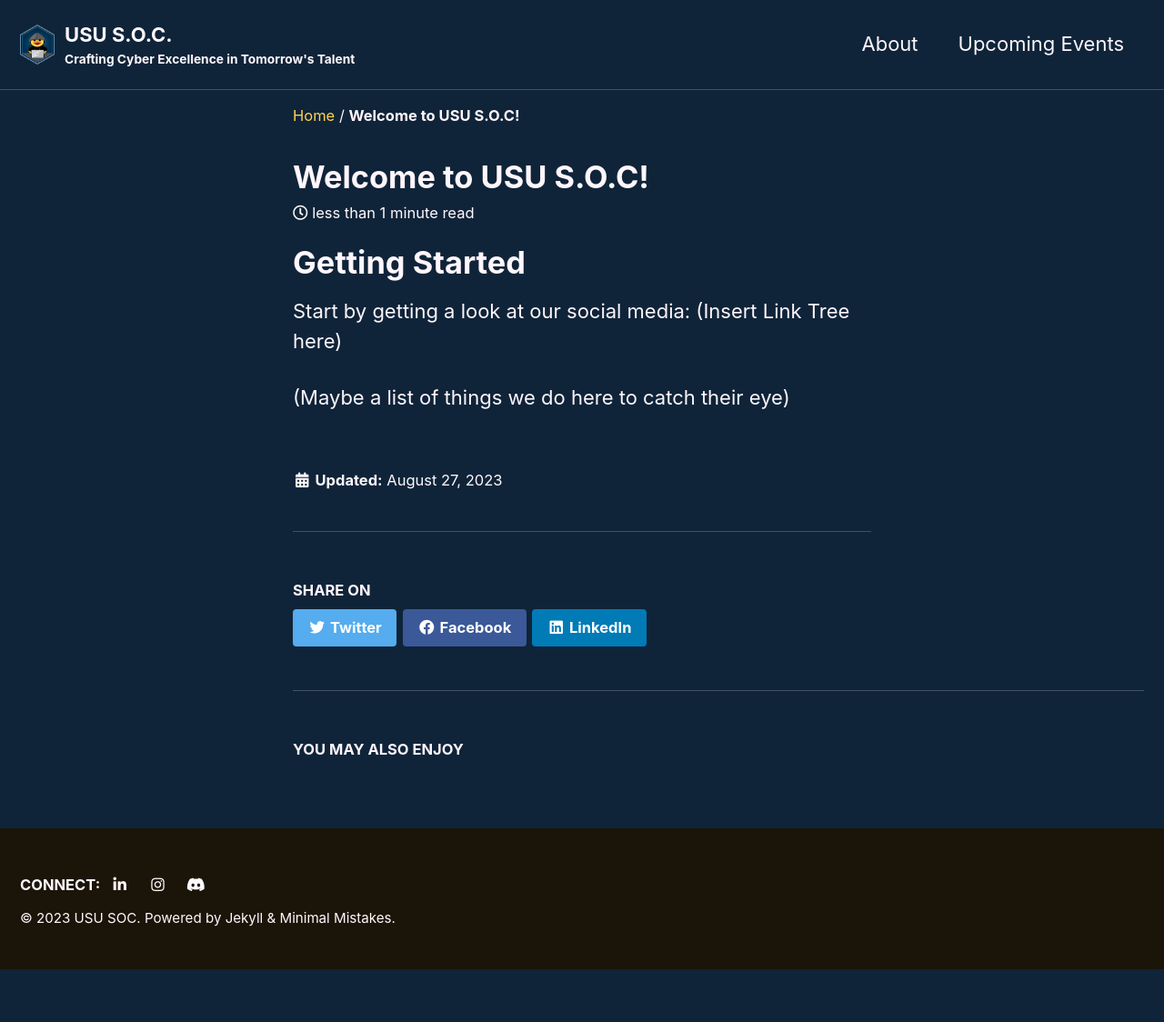
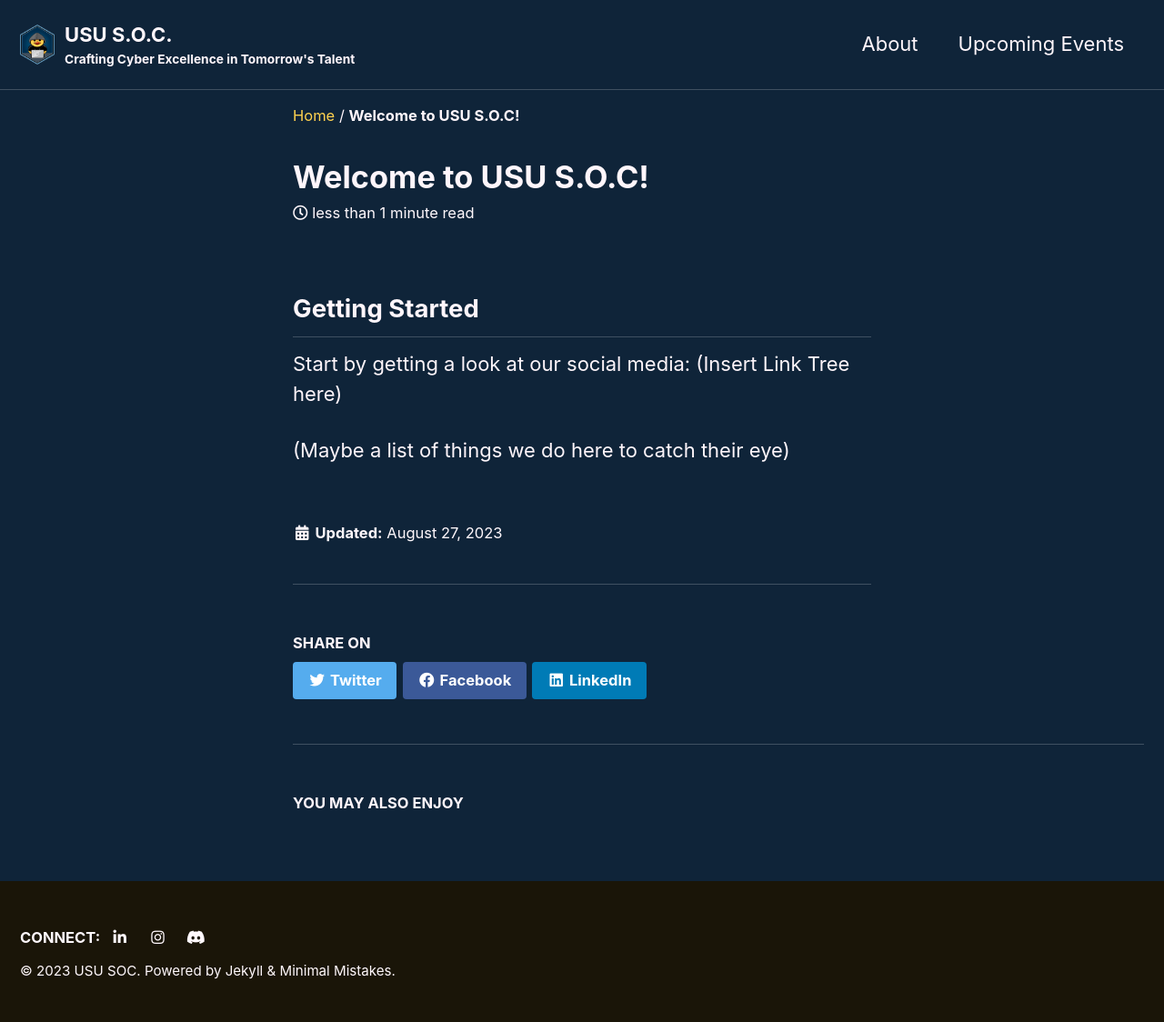
Before and after one commit to USUSOC/ususoc.github.io, a Jekyll site: the page built from _posts/2023-8-27-Welcome_to_SOC.md, in a window 1280 px wide. Shown: the whole page at 91% size. Built offline with Jekyll 4.4.1, drawn with Linux system fonts in a browser that asks for light colours; cached includes are drawn as plain includes; before the commit the page ends 1066 px from its top, so only the background shows below that.

```diff
--- a/_posts/2023-8-27-Welcome_to_SOC.md
+++ b/_posts/2023-8-27-Welcome_to_SOC.md
@@ -3,7 +3,7 @@ layout: single
 title:  "Welcome to USU S.O.C!"
 ---
 
-# Getting Started
+## Getting Started
 
 Start by getting a look at our social media:
 (Insert Link Tree here)
```
